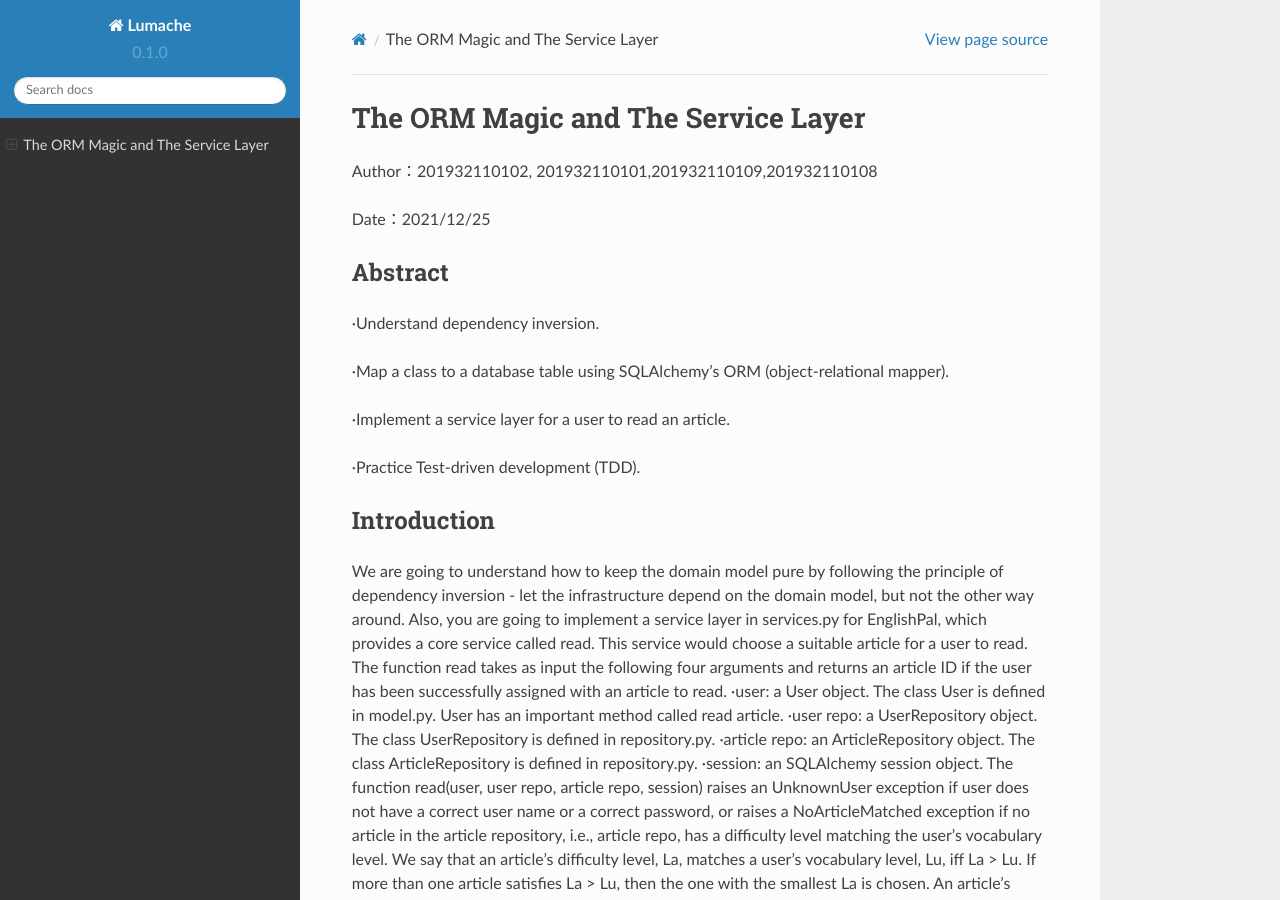
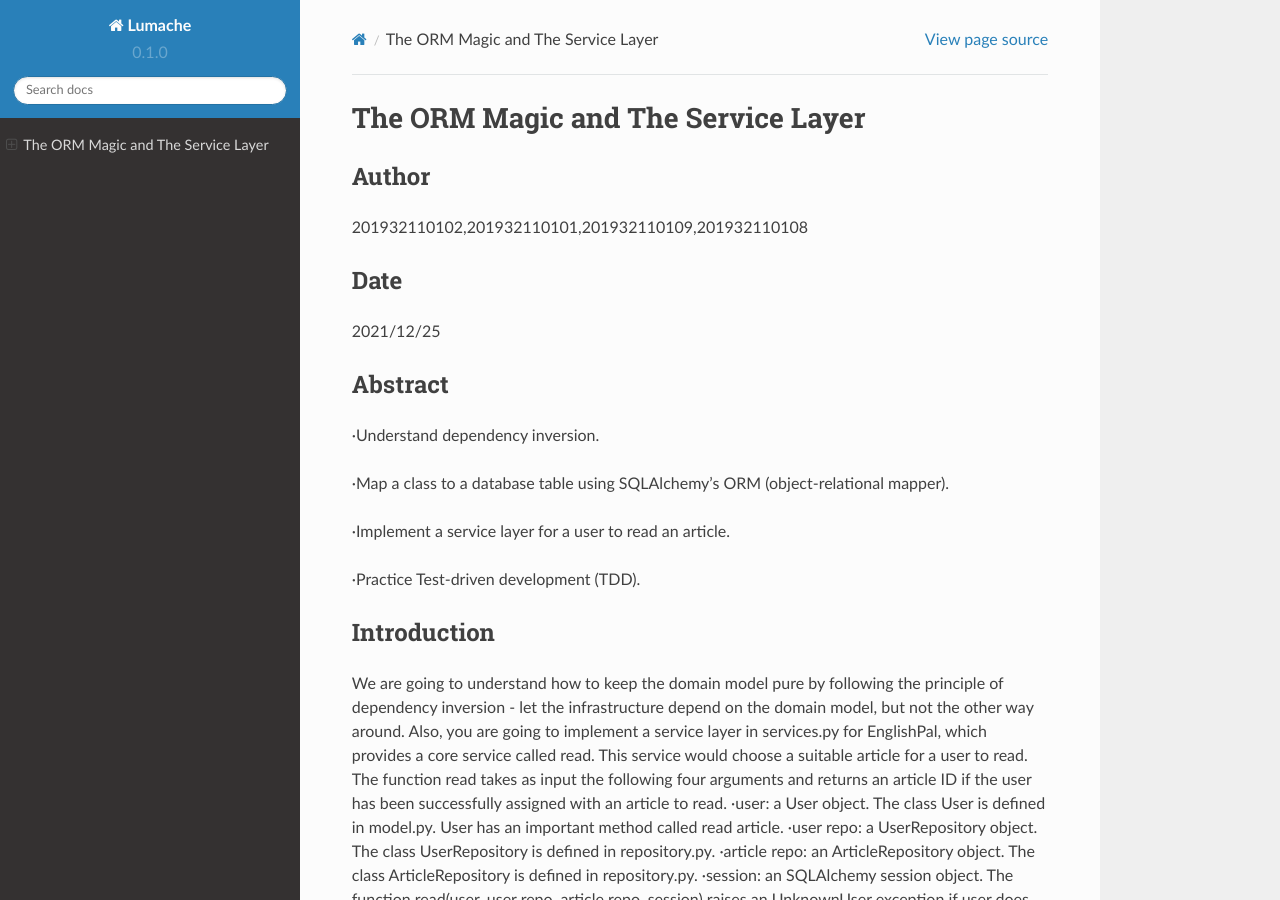
Before and after one commit to lcyyy22/EnglishPal-master, a Sphinx documentation site: the page built from docs/source/index.rst, in a window 1280 px wide and 900 px high. Built offline with Sphinx 7.4.7 and the Read the Docs theme 2.0.0, drawn with Linux system fonts in a browser that asks for light colours.

```diff
--- a/docs/source/index.rst
+++ b/docs/source/index.rst
@@ -1,9 +1,13 @@
 The ORM Magic and The Service Layer
 ===================================
 
-Author：201932110102, 201932110101,201932110109,201932110108
+Author
+--------
+201932110102,201932110101,201932110109,201932110108
 
-Date：2021/12/25
+Date
+--------
+2021/12/25
 
 Abstract
 --------
```
